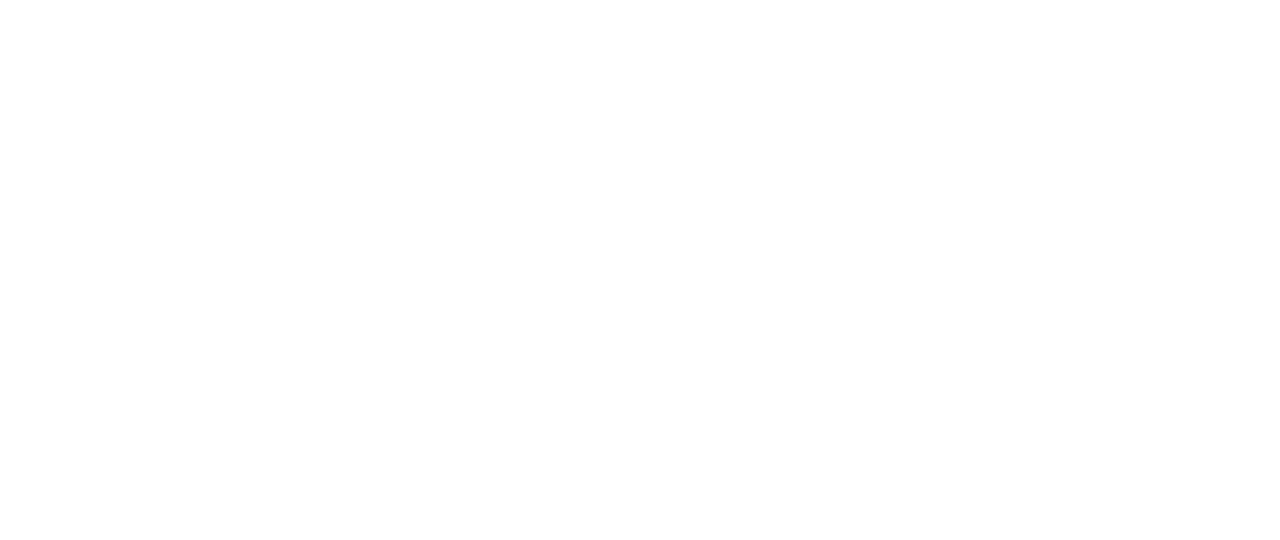
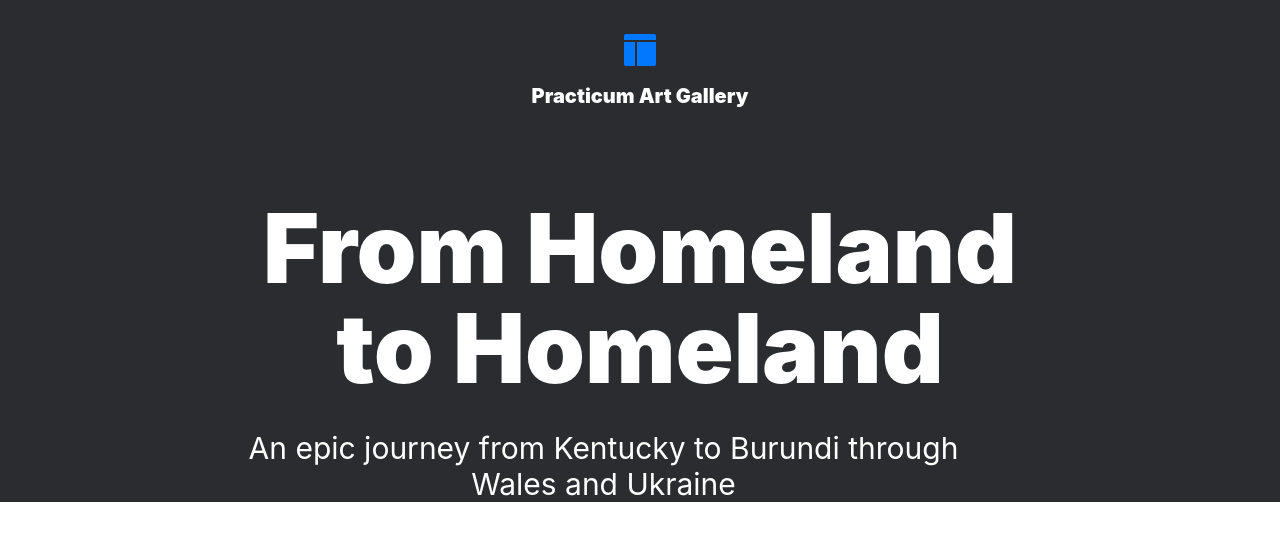
Before and after one commit to GalRozenzaft/web_project_3, a plain HTML site: page index.html in a window 1280 px wide. Drawn offline with Linux system fonts and the light colour scheme.

Commit message:
add web project 3 main

```diff
--- /dev/null
+++ b/blocks/header.css
@@ -0,0 +1,7 @@
+.header {
+    display: flex;
+    flex-direction: column;
+    justify-content: center;
+    align-items: center;
+    background-color: #2A2C2F;
+}
--- /dev/null
+++ b/blocks/lead.css
@@ -0,0 +1,35 @@
+.lead {
+  margin: 0;
+  padding: 92px 148px 0 148px;
+}
+
+.lead__title {
+  margin: 0;
+  padding: 0;
+  font-family: "Inter";
+  font-size: 96px;
+  font-style: normal;
+  font-weight: 900;
+  line-height: 100px;
+  letter-spacing: 0em;
+  text-align: center;
+  color: #ffffff;
+  width: 793px;
+  height: 200px;
+}
+
+.lead__subtitle {
+  margin: 0;
+  padding: 0;
+  margin-top: 32px;
+  width: 720px;
+  height: 72px;
+  font-family: "Inter";
+  font-style: normal;
+  font-weight: 400;
+  font-size: 30px;
+  line-height: 36px;
+  letter-spacing: 0em;
+  text-align: center;
+  color: #ffffff;
+}
--- /dev/null
+++ b/blocks/logo.css
@@ -0,0 +1,36 @@
+.logo {
+  margin: 0;
+  padding: 0;
+  display: flex;
+  flex-direction: column;
+  justify-content: center;
+  align-items: center;
+  margin-top: 34px;
+  background-color: #2a2c2f;
+  height: 72px;
+  width: 271px;
+}
+
+.logo__symbol {
+  margin: 0;
+  padding: 0;
+  width: 32px;
+  height: 32px;
+  background-size: 32px 32px;
+  background-image: url(../images/logo-symbol.png);
+  background-repeat: no-repeat;
+  margin-bottom: 20px;
+}
+
+.logo__text {
+  margin: 0;
+  padding: 0;
+  color: #ffffff;
+  font-family: "Inter";
+  font-size: 20px;
+  font-style: normal;
+  font-weight: 900;
+  line-height: 20px;
+  letter-spacing: 0em;
+  text-align: center;
+}
--- /dev/null
+++ b/fonts.css
@@ -0,0 +1,20 @@
+@font-face {
+  font-family: "Inter";
+  src: url(/fonts/Inter-Black.ttf) format("truetype"),
+    url(/fonts/Inter-Black.woff) format("woff"),
+    url(/fonts/Inter-Black.woff2) format("woff2");
+}
+
+@font-face {
+  font-family: "Inter";
+  src: url(/fonts/Inter-Regular.ttf) format("truetype"),
+    url(/fonts/Inter-Regular.woff) format("woff"),
+    url(/fonts/Inter-Regular.woff2), format("woff2");
+}
+
+@font-face {
+  font-family: "Inter";
+  src: url(/fonts/Inter-SemiBold.ttf) format("truetype"),
+    url(/fonts/Inter-SemiBold.woff) format("woff"),
+    url(/fonts/Inter-SemiBold.woff2) format("woff2");
+}
--- a/index.html
+++ b/index.html
@@ -4,11 +4,32 @@
     <title>From Homeland to Homeland</title>
     <meta charset="UTF8" />
     <meta name="viewport" content="width=device-width, initial-scale=1.0" />
-    <meta name="description" content="An epic journey from Kentucky to Burundi through Wales and Ukraine" />
+    <meta
+      name="description"
+      content="An epic journey from Kentucky to Burundi through Wales and Ukraine"
+    />
     <meta name="author" content="Gal Rozenzaft" />
-    <meta name="keywords" content="journey, kentucky, burundi, wales, ukraine" />
+    <meta
+      name="keywords"
+      content="journey, kentucky, burundi, wales, ukraine"
+    />
     <link rel="stylesheet" href="style.css" />
-    <link rel="icon" href="" />
+    <link rel="icon" href="/favicon.ico" />
   </head>
-  <body></body>
+  <body>
+    <div class="page">
+      <header class="header">
+        <div class="logo">
+          <a href="#" class="logo__symbol"></a>
+          <p class="logo__text">Practicum Art Gallery</p>
+        </div>
+        <div class="lead">
+          <h1 class="lead__title">From Homeland to Homeland</h1>
+          <h2 class="lead__subtitle">
+            An epic journey from Kentucky to Burundi through Wales and Ukraine
+          </h2>
+        </div>
+      </header>
+    </div>
+  </body>
 </html>
--- a/style.css
+++ b/style.css
@@ -0,0 +1,4 @@
+@import "./vendor/normalize.css";
+@import "./blocks/header.css";
+@import "./blocks/logo.css";
+@import "./blocks/lead.css";
```
Also changed, not shown: favicon.ico (added), fonts/Inter-Black.ttf (added), fonts/Inter-Black.woff (added), fonts/Inter-Black.woff2 (added), fonts/Inter-Regular.ttf (added), fonts/Inter-Regular.woff (added), fonts/Inter-Regular.woff2 (added), fonts/Inter-SemiBold.ttf (added), fonts/Inter-SemiBold.woff (added), fonts/Inter-SemiBold.woff2 (added), images/logo-symbol.png (added), vendor/normalize.css (added).
